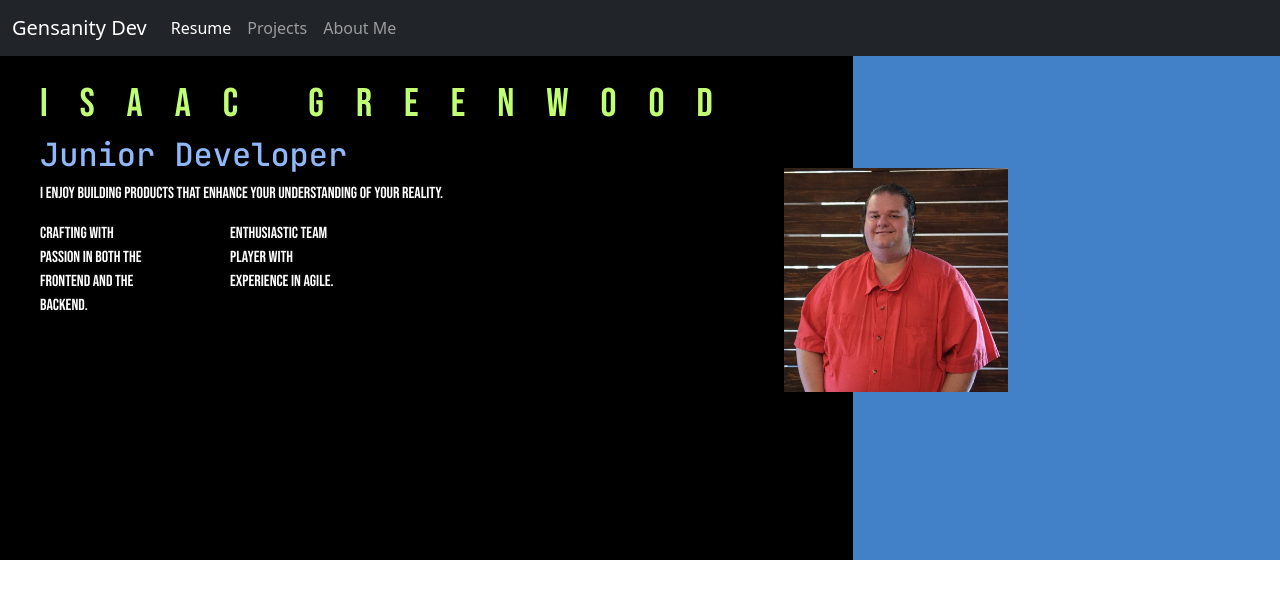
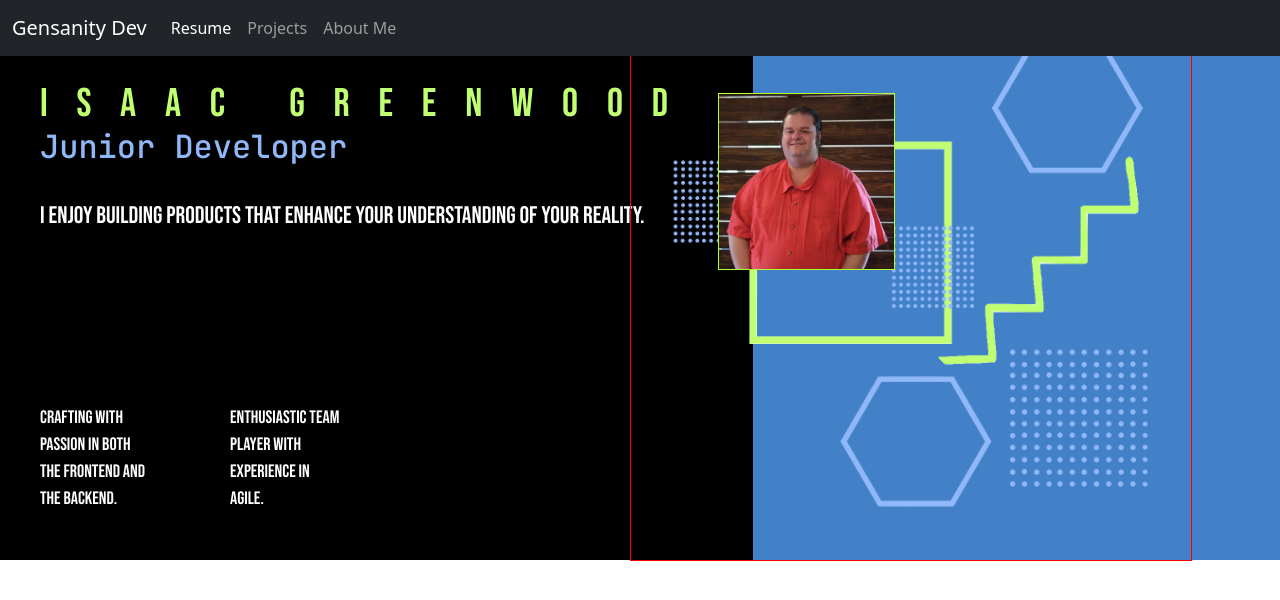
Before and after one commit to igreenwood1985/Prototype-Portfolio-Redesign-1, a plain HTML site: page index.html in a window 1280 px wide. Drawn offline with nearby package versions, Linux system fonts and the light colour scheme.

Commit message:
Added div with transparent png backgound image to frame profile picture and updated css accordingly.

```diff
--- a/css/style.css
+++ b/css/style.css
@@ -1,27 +1,10 @@
 
-
-h1 {
-    color: #c1ff72;
-    font-family: Bebas Neue;
-    margin-top: 5rem;
-    margin-left: 2.5rem;
-    letter-spacing: 2rem;
-
-}
-
-h2 {
-    color: #90b8f8;
-    font-family: JetBrains Mono;
-    margin-top: 0.5rem;
-    margin-left: 2.5rem;
-}
 
 p {
     font-family: Bebas Neue;
     color: #FFF;
     margin-left: 2.5rem;
 }
-
 
 .profile-img {
     background-color: #4281c8;
@@ -37,12 +20,36 @@ p {
     justify-content: center;
 }
 
-.profile-img > .profile-picture {
+
+
+.profile-img > .profile-img-container {
     z-index: 0;
+    min-height: 75%;
+    max-height: 100%;
+    aspect-ratio: 1/1;
+    margin-left: -40%;
+    margin-bottom: 0;
+    display: grid;
+    grid-template-columns: 1fr 1fr 1fr 1fr 1fr 1fr 1fr 1fr;
+    grid-template-rows: 1fr 1fr 2fr 0.5fr 1fr 1fr 1fr 1fr;
+    justify-content: center;
+    align-content: center;
+    outline: 1px solid red;
+    background-image: url(../assets/Website-geodesign-picture-transparent.png);
+    background-size: 100%;
+}
+
+
+.profile-picture {
+    outline: 1px solid greenyellow;
+    max-width: 50%;
+    justify-self: center;
     align-self: center;
-    justify-self: center;
-    max-height: 40%;
-    margin-left: -80%;
+    grid-row-start: 1;
+    grid-row-end: 6;
+    grid-column-start: 1;
+    grid-column-end: 6;
+    grid-column-start: 1;
 }
 
 
@@ -50,8 +57,7 @@ p {
     z-index: 0;
     display: grid;
     gap: 0;
-    grid-template-columns: 1fr 0.5fr;
-    grid-template-rows: 1fr 1fr;
+    grid-template-columns: 1fr 0.7fr;
     padding: 0;
     margin: 0;
 
@@ -61,16 +67,59 @@ p {
     z-index: 0;
     height: 35rem;
     background-color: black;
+    display: grid;
+    grid-template-columns: 1fr 4fr 0.1fr;
+    grid-template-rows: 1fr 0.25fr 1fr 4fr;
+}
+
+.intro > h1 {
+
+    color: #c1ff72;
+    font-family: Bebas Neue;
+    margin-top: 5rem;
+    margin-left: 2.5rem;
+    letter-spacing: 1.8rem;
+    grid-column-start: 1;
+    grid-column-end: 3;
+    grid-row-start: 1;
+    grid-row-end: 2;
+
+}
+
+.intro > h2 {
+    color: #90b8f8;
+    font-family: JetBrains Mono;
+    margin-top: -0.5rem;
+    margin-right: 5rem;
+    margin-left: 2.5rem;
+    grid-row-start: 2;
+    grid-row-end: 3;
+    grid-column-start: 1;
+    grid-column-end: 3;
+}
+
+.mission-statement {
+    margin-top: 1.5rem;
+    margin-right: 4.5rem;
+    font-size: x-large;
+    grid-row-start: 3;
+    grid-row-end: 4;
+    grid-column-start: 1;
+    grid-column-end: 3;
 }
 
 .intro-blurbs-container {
     width: 300px;
     margin-left: 2.5rem;
     z-index: 2;
-
     display: grid;
     grid-template-columns: 1fr 1fr;
     gap: 5rem;
+    grid-row-start: 5;
+    grid-row-end: 5;
+    grid-column-start: 1;
+    grid-column-end: 3;
+    margin-bottom: 3rem;
 }
 
 .blurb-card {
@@ -81,6 +130,7 @@ p {
 .blurb-card-body > p {
     padding: 0;
     margin: 0;
+    font-size: large;
 }
 
 
--- a/index.html
+++ b/index.html
@@ -47,7 +47,7 @@
           <div class="intro">
             <h1>Isaac Greenwood</h1>
             <h2>Junior Developer</h2>
-            <p>I enjoy building products that enhance your understanding of your reality.</p>
+            <p class="mission-statement">I enjoy building products that enhance your understanding of your reality.</p>
             <div class="intro-blurbs-container">
               <div class="blurb-card">
                 <div class="blurb-card-body">
@@ -61,9 +61,11 @@
               </div>
             </div>
           </div>
-          <div class="profile-img">
-            <img class="profile-picture"src="./assets/ProfessionalProfilePicture.jpg" alt="">
-          </div>
+            <div class="profile-img">
+              <div class="profile-img-container">
+                <img class="profile-picture"src="./assets/ProfessionalProfilePicture.jpg" alt="">
+              </div>
+           </div>
           <div class="technologies-summary">
 
           </div>
```
Also changed, not shown: assets/Website-geodesign-picture-transparent.png (added).
